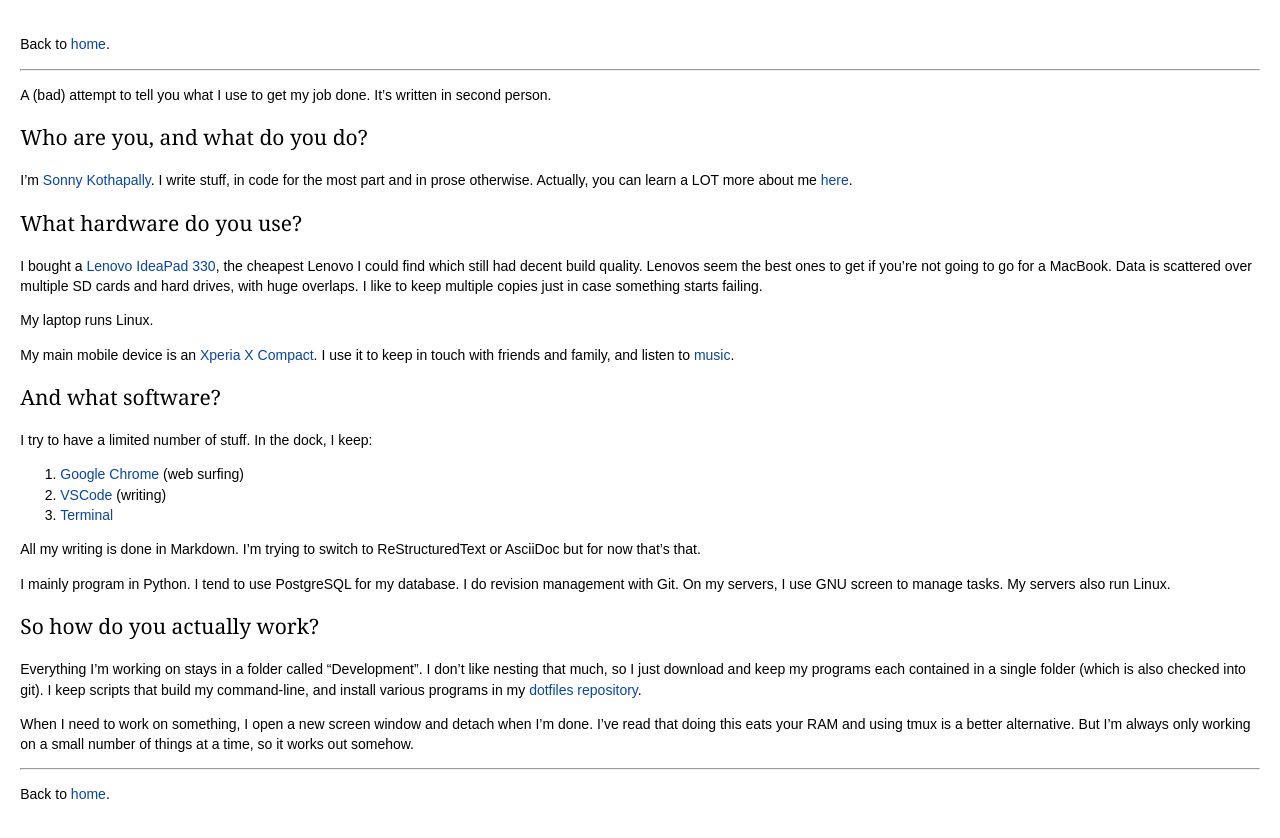
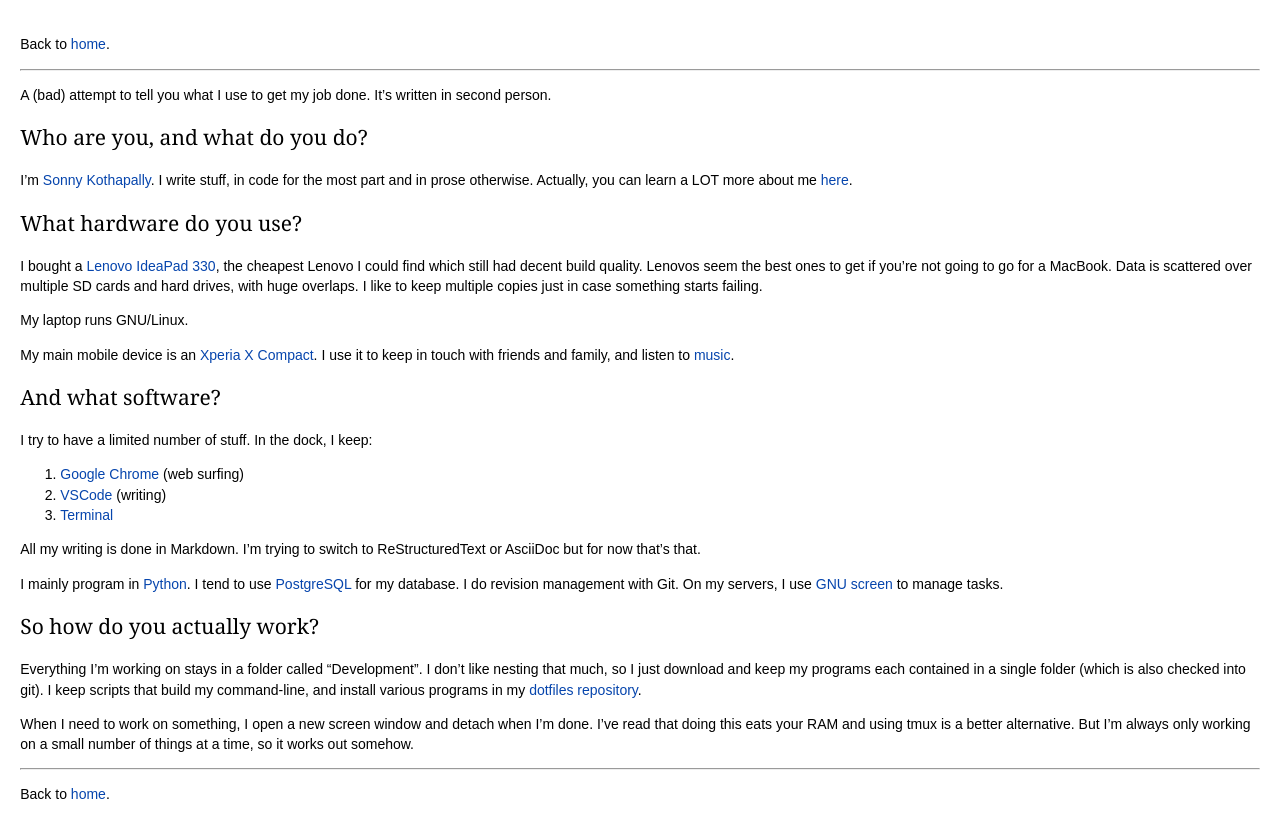
Before and after one commit to sonnyksimon/www.sonnyksimon.com, a Jekyll site: the page built from usesthis.md, in a window 1280 px wide. Shown: the top 838 px of the page. Built offline with Jekyll 4.4.1, drawn with Linux system fonts in a browser that asks for light colours.

Commit message:
Update usesthis.md

```diff
--- a/usesthis.md
+++ b/usesthis.md
@@ -23,7 +23,7 @@
 
 I bought a [Lenovo IdeaPad 330](http://en.wikipedia.org/wiki/IdeaPad#IdeaPad_300_Series), the cheapest Lenovo I could find which still had decent build quality. Lenovos seem the best ones to get if you're not going to go for a MacBook. Data is scattered over multiple SD cards and hard drives, with huge overlaps. I like to keep multiple copies just in case something starts failing.
 
-My laptop runs Linux.
+My laptop runs GNU/Linux.
 
 My main mobile device is an [Xperia X Compact](http://en.wikipedia.org/wiki/Sony_Xperia_X_Compact). I use it to keep in touch with friends and family, and listen to [music](http://nirvana.com).
 
@@ -37,7 +37,7 @@
 
 All my writing is done in Markdown. I'm trying to switch to ReStructuredText or AsciiDoc but for now that's that.
 
-I mainly program in Python. I tend to use PostgreSQL for my database. I do revision management with Git. On my servers, I use GNU screen to manage tasks. My servers also run Linux.
+I mainly program in [Python](http://www.python.org). I tend to use [PostgreSQL](http://www.postgresql.org) for my database. I do revision management with Git. On my servers, I use [GNU screen](http://www.gnu.org/software/screen/screen.html) to manage tasks.
 
 ## So how do you actually work?
 
```
